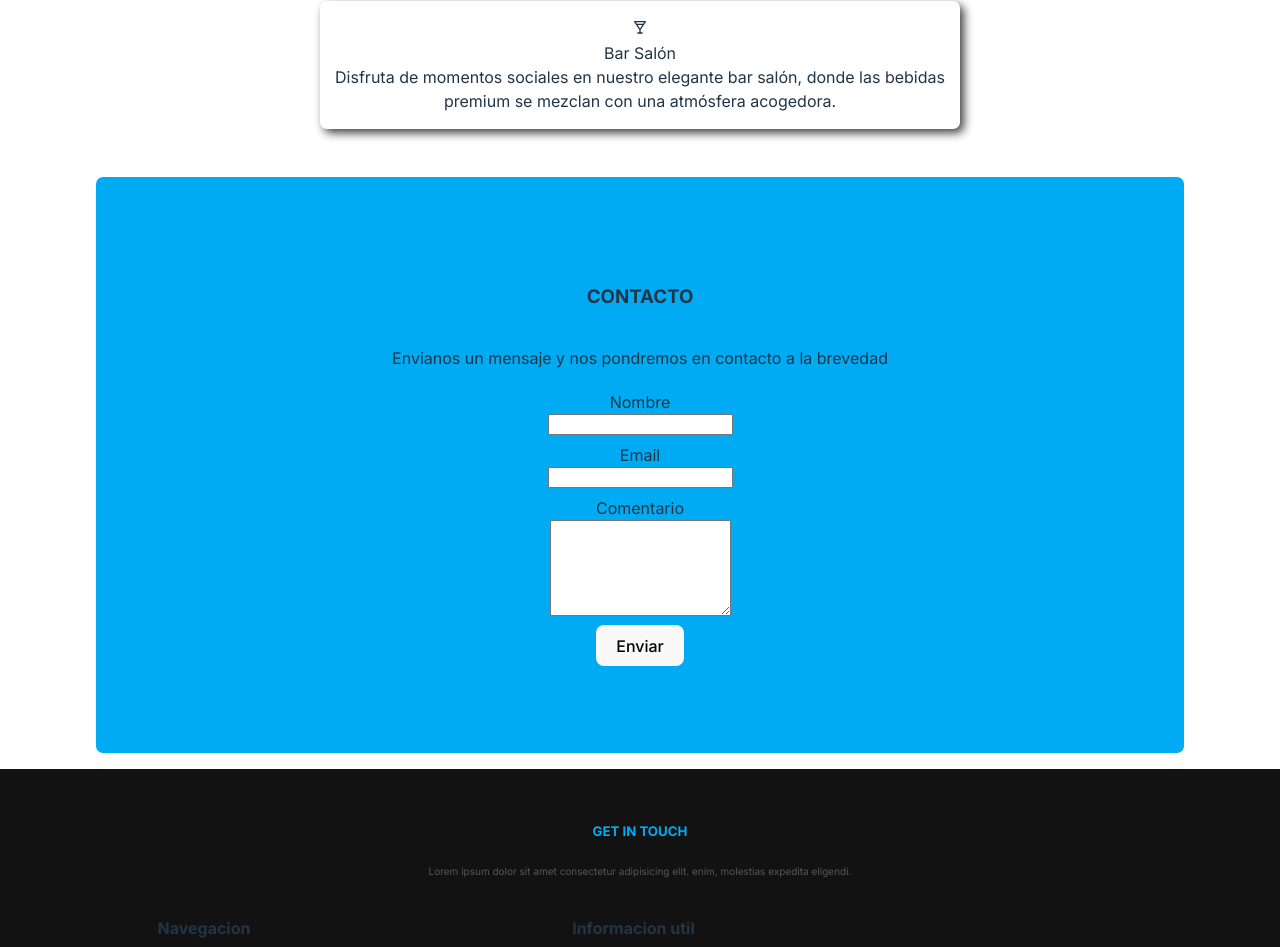
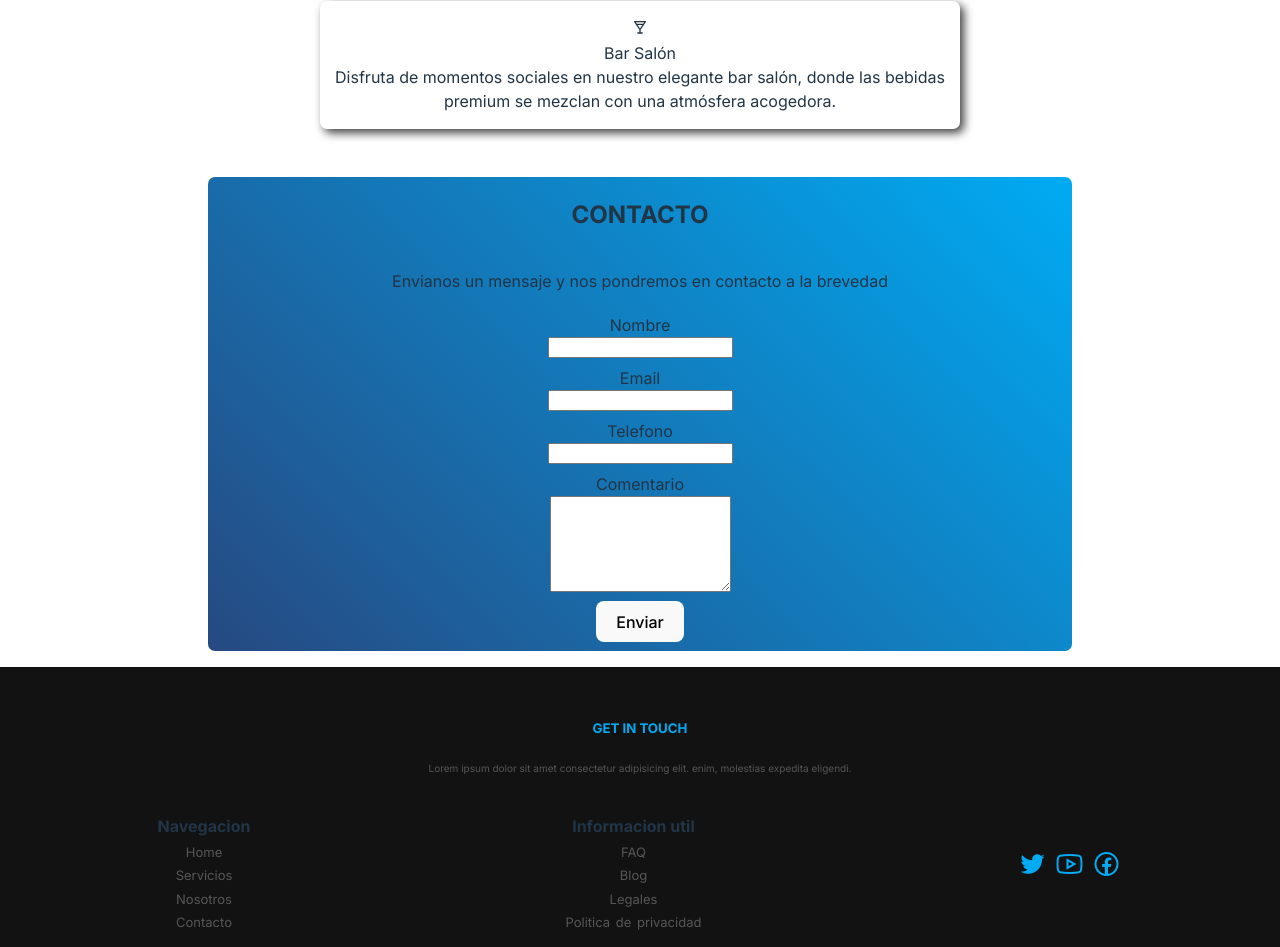
Before and after one commit to RodrigoPrograma/Hotel-Webpage, a React (Vite) app: page / in a window 1280 px wide. Shown: the part 4368-5315 px from the top of the page. Built offline with nearby package versions, Linux system fonts and the light colour scheme; a web font is replaced by a local one.

Commit message:
Updated form

```diff
--- a/index.html
+++ b/index.html
@@ -1,6 +1,7 @@
 <!doctype html>
 <html lang="en">
-  <head>
+
+<head>
     <meta charset="UTF-8" />
     <link rel="icon" type="image/svg+xml" href="/vite.svg" />
     <meta name="viewport" content="width=device-width, initial-scale=1.0" />
--- a/src/assets/styles/Form.css
+++ b/src/assets/styles/Form.css
@@ -1,14 +1,15 @@
 
 .formulario{
-  margin: 1rem 2rem;
-  background-color: #00ABF3;
+  margin: 1rem 13rem;background: #373b44;
+  background: -webkit-linear-gradient(45deg, #234885, #00ABF3);
+  background: linear-gradient(45deg, #264981, #00ABF3);
   display: flex;
   flex-direction: column;
   align-items: center;
   border-radius: 7px;
-  height: 115vw;
+  height: 37vw;
 }
-.Nombre,.Email,.Comentario{
+.Nombre,.Email,.Comentario,.Numero{
   margin: 4px 1px;
   display: flex;
   flex-direction: column;
@@ -21,7 +22,7 @@
   margin-top: 5px;
 }
 
-
+/*
 @media (min-width:768px) {
   .formulario{
     height: 45vw;
@@ -29,3 +30,4 @@
     justify-content: center;
   }
 }
+*/
--- a/src/components/Form.jsx
+++ b/src/components/Form.jsx
@@ -1,3 +1,4 @@
+//eslint-disable-next-line
 import react from 'react';
 import '../assets/styles/Form.css'
 
@@ -7,7 +8,7 @@ export const Form = () => {
 
     <div className='formContainer' id='form'>
       <form action="post" className='formulario'>
-      <h3>CONTACTO</h3>
+      <h2>CONTACTO</h2>
       <p className='formParagraph'>Envianos un mensaje y nos pondremos en contacto a la brevedad</p>
         <div className="Nombre">
         <label className='labelCampo' htmlFor="nombre">Nombre</label>
@@ -16,6 +17,10 @@ export const Form = () => {
         <div className="Email">
         <label className='labelCampo' htmlFor="Email">Email</label>
         <input type="email" name="email" id="email" />
+        </div>
+        <div className="Numero">
+        <label className='labelCampo' htmlFor="Numero">Telefono</label>
+        <input type="tel" name="number" id="number" />
         </div>
         <div className="Comentario">
         <label className='labelCampo' htmlFor="comentario">Comentario</label>
```
